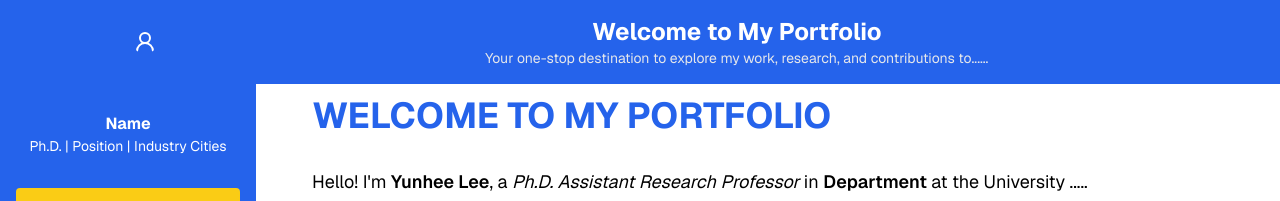
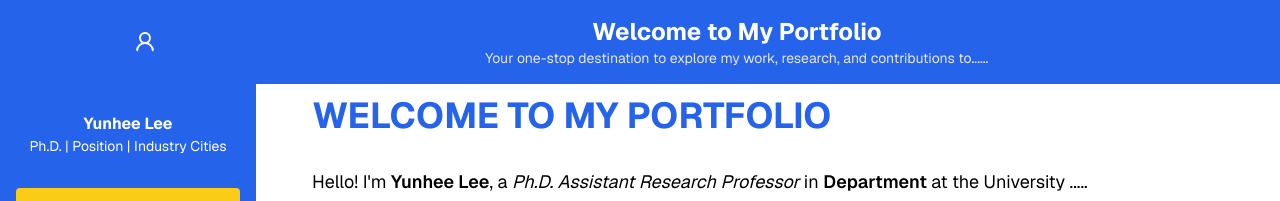
Before and after one commit to Nathaniyell/yunhee-academic-portfolio, a Next.js app: page / in a window 1280 px wide. Shown: the top 201 px of the page. Built offline with nearby package versions, Linux system fonts and the light colour scheme.

Commit message:
Update name on sidebar

```diff
--- a/src/components/Sidebar.tsx
+++ b/src/components/Sidebar.tsx
@@ -39,7 +39,7 @@ export default function Sidebar() {
             <UserRound className="w-16 h-16 text-white bg-blue-600 rounded-full p-2" />
           </div>
           <div className="text-center my-8">
-            <h2 className="font-bold">Name</h2>
+            <h2 className="font-bold">Yunhee Lee</h2>
             <p className="text-sm">Ph.D. | Position | Industry Cities</p>
           </div>
           <nav className="space-y-1 pb-20">
```
